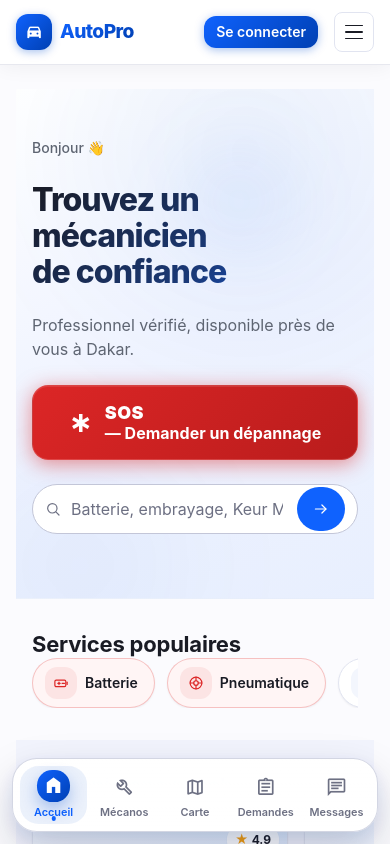
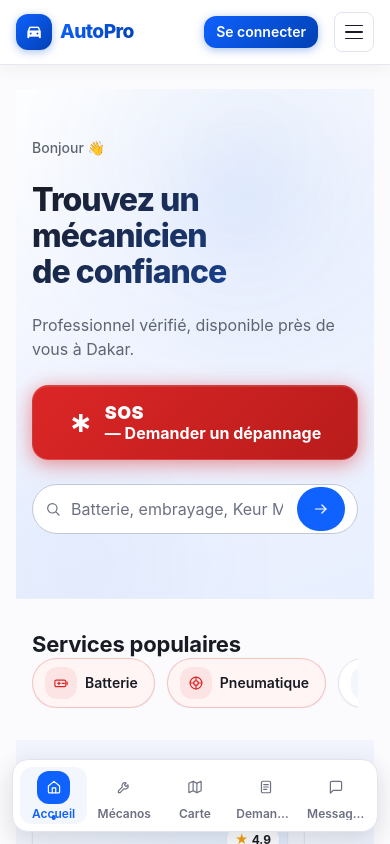
Before and after one commit to Ideas-into-Code/AutoPro_Frontend, an Angular app in the folder Frontend/: page /accueil in a window 390 px wide. Shown: the top 844 px of the page. Built offline with nearby package versions, Linux system fonts and the light colour scheme.

Commit message:
#16 Dashboard Mecanicien - les deux coquilles partagent la meme barre

```diff
--- a/Frontend/src/app/layouts/client-shell/client-shell.html
+++ b/Frontend/src/app/layouts/client-shell/client-shell.html
@@ -59,59 +59,4 @@
 </app-page-shell>
 
 <!-- ── Bottom Navigation Bar — mobile uniquement ── -->
-<nav class="ap-bottom-nav" aria-label="Navigation principale">
-  <a
-    class="ap-bottom-nav__item"
-    routerLink="/accueil"
-    routerLinkActive="ap-bottom-nav__item--active"
-    ariaCurrentWhenActive="page"
-    aria-label="Accueil"
-  >
-    <span class="material-symbols-outlined" aria-hidden="true">home</span>
-    <span>Accueil</span>
-  </a>
-
-  <a
-    class="ap-bottom-nav__item"
-    routerLink="/mecaniciens"
-    routerLinkActive="ap-bottom-nav__item--active"
-    ariaCurrentWhenActive="page"
-    aria-label="Mécaniciens"
-  >
-    <span class="material-symbols-outlined" aria-hidden="true">build</span>
-    <span>Mécanos</span>
-  </a>
-
-  <a
-    class="ap-bottom-nav__item"
-    routerLink="/carte"
-    routerLinkActive="ap-bottom-nav__item--active"
-    ariaCurrentWhenActive="page"
-    aria-label="Carte"
-  >
-    <span class="material-symbols-outlined" aria-hidden="true">map</span>
-    <span>Carte</span>
-  </a>
-
-  <a
-    class="ap-bottom-nav__item"
-    routerLink="/demandes"
-    routerLinkActive="ap-bottom-nav__item--active"
-    ariaCurrentWhenActive="page"
-    aria-label="Demandes"
-  >
-    <span class="material-symbols-outlined" aria-hidden="true">assignment</span>
-    <span>Demandes</span>
-  </a>
-
-  <a
-    class="ap-bottom-nav__item"
-    routerLink="/messages"
-    routerLinkActive="ap-bottom-nav__item--active"
-    ariaCurrentWhenActive="page"
-    aria-label="Messages"
-  >
-    <span class="material-symbols-outlined" aria-hidden="true">chat</span>
-    <span>Messages</span>
-  </a>
-</nav>
+<app-bottom-nav [items]="navItems" ariaLabel="Navigation principale" />
--- a/Frontend/src/app/layouts/client-shell/client-shell.scss
+++ b/Frontend/src/app/layouts/client-shell/client-shell.scss
@@ -30,143 +30,8 @@
   display: block;
 }
 
-.ap-bottom-nav {
-  display: none;
-}
-
 @media (max-width: 47.999em) {
   .ap-client-shell__footer-desktop {
     display: none;
   }
-
-  .ap-bottom-nav {
-    position: fixed;
-    right: max(var(--ap-space-3), env(safe-area-inset-right, 0px));
-    bottom: max(var(--ap-space-3), env(safe-area-inset-bottom, 0px));
-    left: max(var(--ap-space-3), env(safe-area-inset-left, 0px));
-    z-index: var(--ap-z-sticky);
-    display: grid;
-    grid-template-columns: repeat(5, minmax(0, 1fr));
-    gap: var(--ap-space-1);
-    max-width: 31rem;
-    min-height: 4.45rem;
-    margin-inline: auto;
-    padding: 0.45rem;
-    background:
-      linear-gradient(180deg, rgba(255, 255, 255, 0.94), rgba(255, 255, 255, 0.86)),
-      rgba(255, 255, 255, 0.88);
-    border: 1px solid rgba(195, 198, 216, 0.72);
-    border-radius: 1.55rem;
-    box-shadow:
-      0 1.35rem 3rem rgba(15, 23, 42, 0.18),
-      0 0.45rem 1.1rem rgba(0, 76, 205, 0.1),
-      inset 0 1px 0 rgba(255, 255, 255, 0.85);
-    backdrop-filter: blur(20px) saturate(175%);
-    -webkit-backdrop-filter: blur(20px) saturate(175%);
-  }
-
-  .ap-bottom-nav__item {
-    position: relative;
-    display: grid;
-    min-width: 0;
-    min-height: 3.5rem;
-    place-items: center;
-    align-content: center;
-    gap: 0.18rem;
-    padding: 0.35rem 0.2rem;
-    color: var(--ap-text-muted);
-    font-size: 0.68rem;
-    font-weight: var(--ap-font-weight-semibold);
-    line-height: 1;
-    text-align: center;
-    text-decoration: none;
-    border-radius: 1.15rem;
-    transition:
-      color 0.18s ease,
-      background-color 0.18s ease,
-      transform 0.18s ease;
-
-    @include ds.focus-ring;
-
-    .material-symbols-outlined {
-      display: grid;
-      width: 2.05rem;
-      height: 2.05rem;
-      place-items: center;
-      color: currentColor;
-      font-size: 1.35rem;
-      border-radius: 0.95rem;
-      transition:
-        color 0.18s ease,
-        background-color 0.18s ease,
-        box-shadow 0.18s ease,
-        transform 0.18s ease;
-    }
-
-    span:last-child {
-      max-width: 100%;
-      overflow: hidden;
-      text-overflow: ellipsis;
-      white-space: nowrap;
-    }
-
-    &:hover {
-      color: var(--ap-color-primary);
-      background-color: rgba(0, 76, 205, 0.05);
-      text-decoration: none;
-    }
-  }
-
-  .ap-bottom-nav__item--active {
-    color: var(--ap-color-primary);
-    background: rgba(0, 76, 205, 0.08);
-
-    .material-symbols-outlined {
-      color: var(--ap-text-on-primary);
-      background: linear-gradient(135deg, var(--ap-color-primary), #0040b3);
-      box-shadow: 0 0.45rem 1rem rgba(0, 76, 205, 0.3);
-      transform: translateY(-0.12rem);
-      font-variation-settings: 'FILL' 1;
-    }
-
-    &::after {
-      content: '';
-      position: absolute;
-      bottom: 0.18rem;
-      left: 50%;
-      width: 0.28rem;
-      height: 0.28rem;
-      background: currentColor;
-      border-radius: var(--ap-radius-full);
-      transform: translateX(-50%);
-    }
-  }
 }
-
-@media (max-width: 22.5em) {
-  .ap-bottom-nav {
-    right: var(--ap-space-2);
-    left: var(--ap-space-2);
-    min-height: 4.15rem;
-    padding: 0.35rem;
-    border-radius: 1.25rem;
-  }
-
-  .ap-bottom-nav__item {
-    min-height: 3.35rem;
-    font-size: 0.62rem;
-
-    .material-symbols-outlined {
-      width: 1.9rem;
-      height: 1.9rem;
-      font-size: 1.22rem;
-    }
-  }
-}
-
-@include ds.respect-reduced-motion {
-  .ap-bottom-nav__item,
-  .ap-bottom-nav__item .material-symbols-outlined {
-    transition: none;
-  }
-}
--- a/Frontend/src/app/layouts/client-shell/client-shell.ts
+++ b/Frontend/src/app/layouts/client-shell/client-shell.ts
@@ -1,7 +1,7 @@
 import { ChangeDetectionStrategy, Component } from '@angular/core';
 import { RouterLink, RouterLinkActive, RouterOutlet } from '@angular/router';
 
-import { Footer, Header, PageShell } from '@shared/layout';
+import { BottomNav, BottomNavItem, Footer, Header, PageShell } from '@shared/layout';
 import { Button } from '@shared/ui';
 
 /**
@@ -31,9 +31,34 @@ import { Button } from '@shared/ui';
  */
 @Component({
   selector: 'app-client-shell',
-  imports: [RouterOutlet, RouterLink, RouterLinkActive, PageShell, Header, Footer, Button],
+  imports: [
+    RouterOutlet,
+    RouterLink,
+    RouterLinkActive,
+    PageShell,
+    Header,
+    Footer,
+    Button,
+    BottomNav,
+  ],
   templateUrl: './client-shell.html',
   styleUrl: './client-shell.scss',
   changeDetection: ChangeDetectionStrategy.OnPush,
 })
-export class ClientShell {}
+export class ClientShell {
+  /**
+   * Entrées de la barre basse.
+   *
+   * Fournies en données à `BottomNav`, composant partagé : la barre était
+   * auparavant écrite en dur dans ce gabarit, avec cent cinquante lignes de
+   * style encapsulées ici — donc impossibles à réutiliser dans l'espace
+   * mécanicien, qui a pourtant exactement la même barre.
+   */
+  protected readonly navItems: readonly BottomNavItem[] = [
+    { label: 'Accueil', icon: 'accueil', link: '/accueil' },
+    { label: 'Mécanos', icon: 'cle', link: '/mecaniciens' },
+    { label: 'Carte', icon: 'carte', link: '/carte' },
+    { label: 'Demandes', icon: 'liste', link: '/demandes' },
+    { label: 'Messages', icon: 'message', link: '/messages' },
+  ];
+}
--- a/Frontend/src/app/layouts/mechanic-shell/mechanic-shell.html
+++ b/Frontend/src/app/layouts/mechanic-shell/mechanic-shell.html
@@ -41,8 +41,14 @@
 
   <router-outlet />
 
-  <app-footer footer>
+  <!--
+    Le pied de page cède la place à la barre basse sur mobile : afficher les
+    deux ferait deux navigations empilées au même endroit.
+  -->
+  <app-footer footer class="ap-mecano-shell__footer-desktop">
     <a link routerLink="/mecanicien">Tableau de bord</a>
     <a link routerLink="/mecanicien/profil">Mon profil</a>
   </app-footer>
 </app-page-shell>
+
+<app-bottom-nav [items]="navItems" ariaLabel="Navigation mécanicien" />
--- a/Frontend/src/app/layouts/mechanic-shell/mechanic-shell.scss
+++ b/Frontend/src/app/layouts/mechanic-shell/mechanic-shell.scss
@@ -1,6 +1,26 @@
-// Rien de structurel ici : la barre, le pied de page et les proportions
-// viennent de `PageShell`, `Header` et `Footer`, exactement comme dans la
-// coquille client. Seuls les deux repères propres à cet espace sont décrits.
+// La barre, le pied de page et les proportions viennent de `PageShell`,
+// `Header` et `Footer`, exactement comme dans la coquille client. Seuls les
+// repères propres à cet espace sont décrits ici.
+
+// Indispensable : l'hôte d'un composant est `inline` par défaut. `PageShell`
+// s'appuie sur `min-height: 100dvh` pour pousser le pied de page en bas ;
+// dans une boîte en ligne, cette hauteur ne s'applique pas et le pied
+// disparaît sous le contenu.
+:host {
+  display: block;
+}
+
+// Sur mobile, la barre basse remplace le pied de page, et le contenu réserve
+// sa hauteur pour ne pas finir masqué dessous.
+@media (max-width: 47.999em) {
+  :host {
+    padding-bottom: calc(5.4rem + env(safe-area-inset-bottom, 0px));
+  }
+
+  .ap-mecano-shell__footer-desktop {
+    display: none;
+  }
+}
 
 // Le lien de la page courante. Le soulignement double la couleur : un écart de
 // teinte seul serait invisible pour une partie des daltoniens.
--- a/Frontend/src/app/layouts/mechanic-shell/mechanic-shell.ts
+++ b/Frontend/src/app/layouts/mechanic-shell/mechanic-shell.ts
@@ -2,7 +2,7 @@ import { ChangeDetectionStrategy, Component, computed, inject } from '@angular/c
 import { RouterLink, RouterLinkActive, RouterOutlet } from '@angular/router';
 
 import { AuthService } from '@core/services/auth.service';
-import { Footer, Header, PageShell } from '@shared/layout';
+import { BottomNav, BottomNavItem, Footer, Header, PageShell } from '@shared/layout';
 
 /**
  * Coquille de l'espace mécanicien.
@@ -24,7 +24,7 @@ import { Footer, Header, PageShell } from '@shared/layout';
  */
 @Component({
   selector: 'app-mechanic-shell',
-  imports: [RouterOutlet, RouterLink, RouterLinkActive, PageShell, Header, Footer],
+  imports: [RouterOutlet, RouterLink, RouterLinkActive, PageShell, Header, Footer, BottomNav],
   templateUrl: './mechanic-shell.html',
   styleUrl: './mechanic-shell.scss',
   changeDetection: ChangeDetectionStrategy.OnPush,
@@ -40,4 +40,17 @@ export class MechanicShell {
    * Repli sur un libellé neutre tant que personne n'est authentifié.
    */
   protected readonly nomAffiche = computed(() => this.auth.currentUser()?.fullName ?? 'Mécanicien');
+
+  /**
+   * Entrées de la barre basse, toutes sous `/mecanicien`.
+   *
+   * Le tableau de bord est marqué `exact` : sans cela, il resterait actif sur
+   * toutes les pages de l'espace, puisque son chemin les préfixe toutes.
+   */
+  protected readonly navItems: readonly BottomNavItem[] = [
+    { label: 'Tableau de bord', icon: 'accueil', link: '/mecanicien', exact: true },
+    { label: 'Interventions', icon: 'cle', link: '/mecanicien/interventions' },
+    { label: 'Tarifs', icon: 'tendance', link: '/mecanicien/tarifs' },
+    { label: 'Profil', icon: 'profil', link: '/mecanicien/profil' },
+  ];
 }
```
